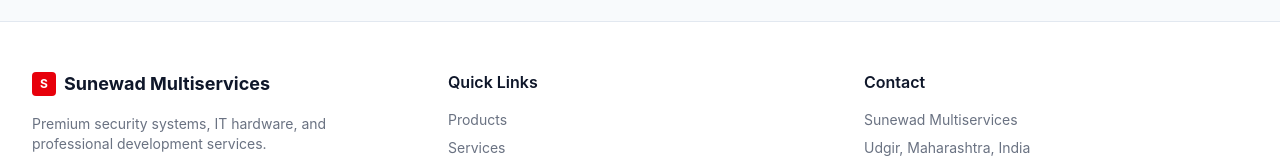
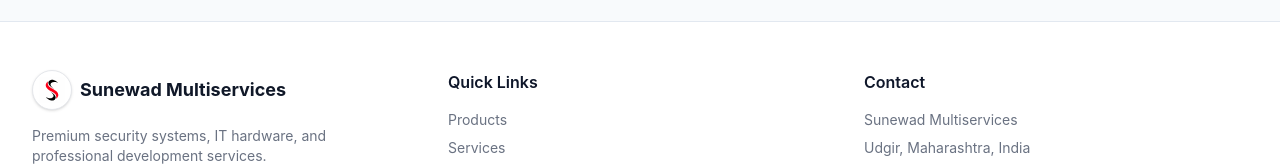
Before and after one commit to anixcreation/sunewad.in, a React (Vite) app: page / in a window 1280 px wide. Shown: the part 3428-3594 px from the top of the page. Built offline with nearby package versions, Linux system fonts and the light colour scheme; no server answers.

Commit message:
Updated footer logo to white round style

```diff
--- a/src/components/Layout.tsx
+++ b/src/components/Layout.tsx
@@ -333,8 +333,15 @@
           <div className="grid grid-cols-1 md:grid-cols-3 gap-8">
            <div className="space-y-4">
   <div className="flex items-center gap-2 font-bold text-lg">
-                <div className="w-6 h-6 bg-red-600 rounded flex items-center justify-center text-white text-xs">S</div>
-                Sunewad Multiservices
+    {/* Round White Logo Container */}
+    <div className="w-10 h-10 bg-white rounded-full flex items-center justify-center shadow-sm border border-gray-200 overflow-hidden shrink-0">
+      <img
+        src="/favicon.svg"
+        alt="Sunewad Logo"
+        className="w-full h-full object-contain p-1.5"
+      />
+    </div>
+    <span className="dark:text-white text-gray-900">Sunewad Multiservices</span>
   </div>
   <p className="text-sm text-gray-500 dark:text-gray-400 max-w-xs">
     Premium security systems, IT hardware, and professional development services.
```
Lines whose indentation alone changed are shown as unchanged.
